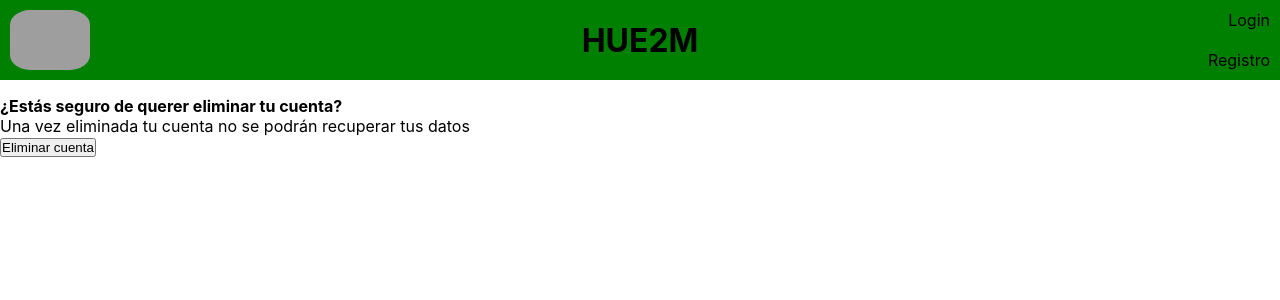
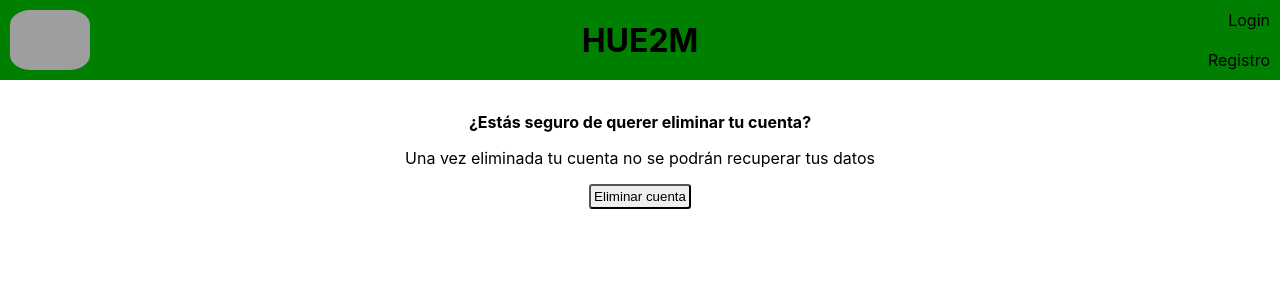
Before and after one commit to anderconsu/HUE2M_REACT, a React (Create React App) app in the folder Frontend/: page /profile/delete in a window 1280 px wide. Shown: the top 300 px of the page. Built offline with nearby package versions, Linux system fonts and the light colour scheme; no server answers; grey boxes are pictures that could not be loaded.

Commit message:
profile delete sass

```diff
--- a/Frontend/src/components/user/profileDelete.jsx
+++ b/Frontend/src/components/user/profileDelete.jsx
@@ -1,3 +1,6 @@
+// Scss
+import "./scss/profileDelete.scss";
+
 // React
 import { useContext, useState } from "react";
 import {useNavigate} from "react-router-dom"
--- /dev/null
+++ b/Frontend/src/components/user/scss/profileDelete.scss
@@ -0,0 +1,13 @@
+.profileDelete {
+    margin: 1rem auto;
+    display: flex;
+    flex-direction: column;
+    align-items: center;
+    justify-content: center;
+    gap: 1rem;
+    text-align: center;
+    & button {
+        padding: 0.2rem;
+        border-radius: 0.2rem;
+    }
+}
```
